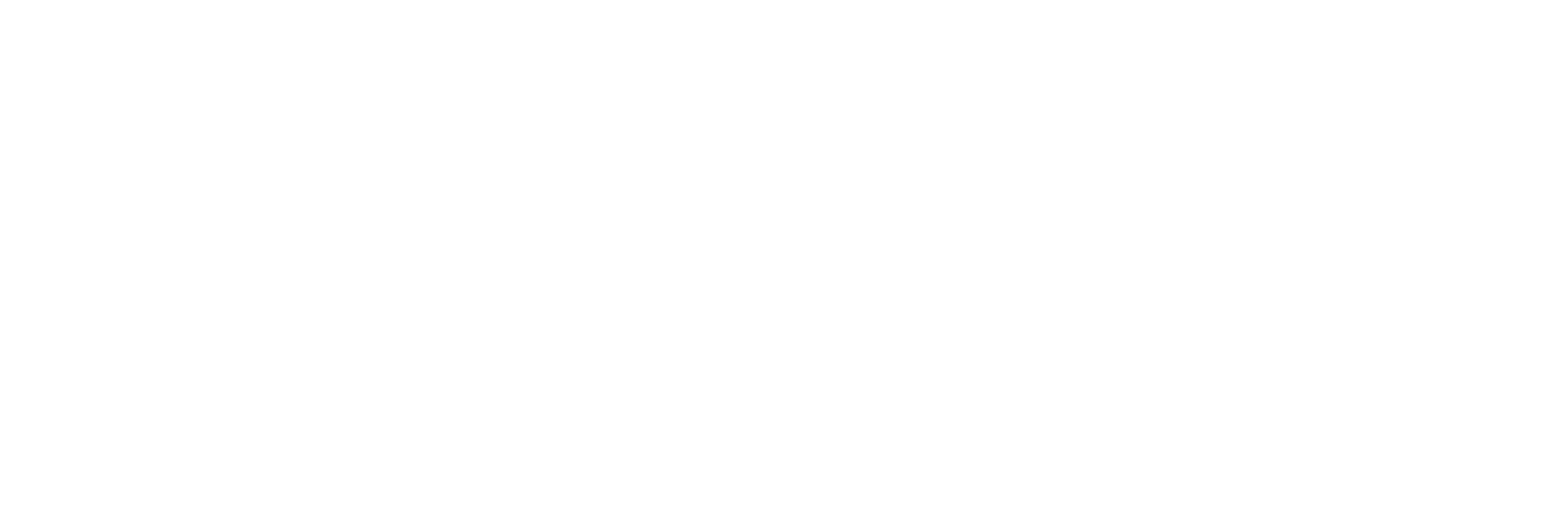
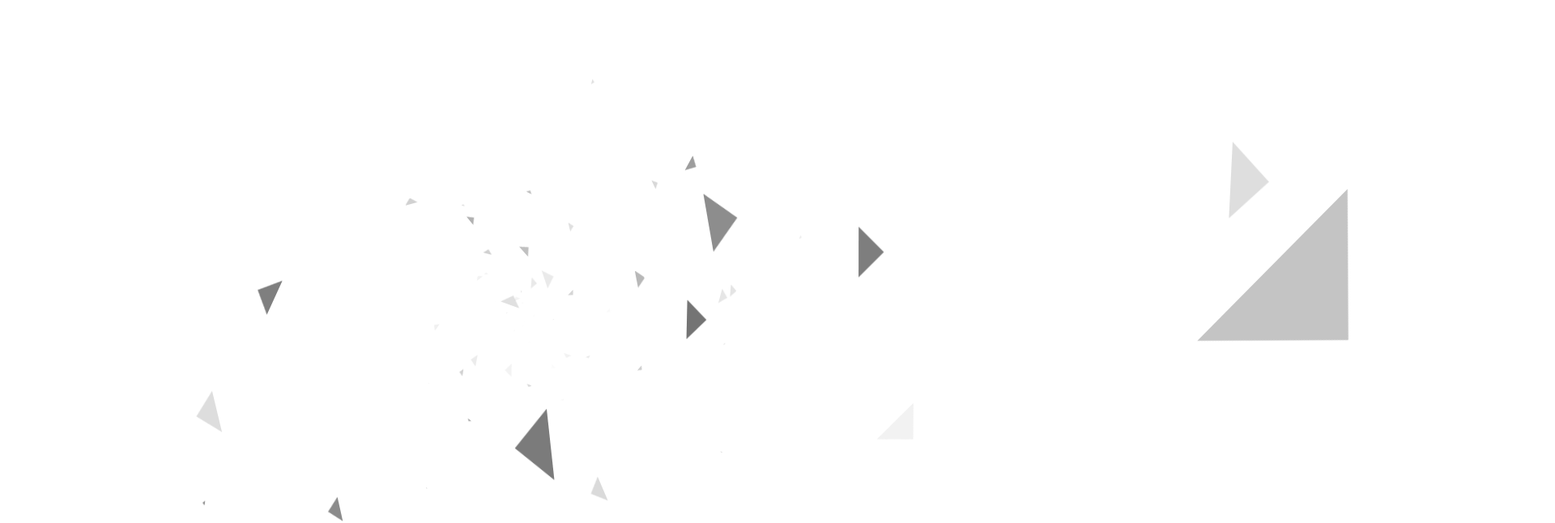
Before and after one commit to ramadiaz/rangkumin-client, a Next.js app: page / in a window 1280 px wide. Shown: the top 646 px of the page at 81% size, 1920 px wide, since content can reach past the window. Built offline with nearby package versions, Linux system fonts and the light colour scheme.

Commit message:
INITIALIZE of Animated Background

```diff
--- a/src/app/globals.css
+++ /dev/null
@@ -1,27 +0,0 @@
-@tailwind base;
-@tailwind components;
-@tailwind utilities;
-
-:root {
-  --background: #ffffff;
-  --foreground: #171717;
-}
-
-@media (prefers-color-scheme: dark) {
-  :root {
-    --background: #0a0a0a;
-    --foreground: #ededed;
-  }
-}
-
-body {
-  color: var(--foreground);
-  background: var(--background);
-  font-family: Arial, Helvetica, sans-serif;
-}
-
-@layer utilities {
-  .text-balance {
-    text-wrap: balance;
-  }
-}
--- /dev/null
+++ b/src/app/globals.scss
@@ -0,0 +1,73 @@
+@import "tailwindcss/base";
+@import "tailwindcss/components";
+@import "tailwindcss/utilities";
+
+:root {
+  --background: #ffffff;
+  --foreground: #171717;
+}
+
+@media (prefers-color-scheme: dark) {
+  :root {
+    --background: #0a0a0a;
+    --foreground: #ededed;
+  }
+}
+
+body {
+  color: var(--foreground);
+  background: var(--background);
+  font-family: Arial, Helvetica, sans-serif;
+  overflow: hidden;
+}
+
+@layer utilities {
+  .text-balance {
+    text-wrap: balance;
+  }
+}
+
+$total: 100;
+$time: 10s;
+
+html, body, .wrap {
+  height: 100%;
+}
+
+.wrap {
+  transform-style: preserve-3d;
+  perspective: 800px;
+}
+
+.tri {
+  height: 0;
+  width: 0;
+  position: absolute;
+  top: 50%;
+  left: 50%;
+}
+
+@for $i from 1 through $total {
+  $size: random(50) * 1px;
+  $rotate: random(360) * 1deg;
+  .tri:nth-child(#{$i}){
+    border-top: $size solid hsla(random(360), 100%, 50%, 1);
+    border-right: $size solid transparent;
+    border-left: $size solid transparent;
+    margin-left: -$size/2;
+    margin-top: -$size/2;
+    -webkit-filter: grayscale(1);
+    filter: grayscale(1);
+    transform: rotate($rotate) translate3d(0,0,-1500px) scale(0);
+    animation: anim#{$i} $time infinite linear;
+    animation-delay: $i * -($time/$total);
+    opacity: 0;
+  }
+
+  @keyframes anim#{$i}{
+    0% {
+      opacity: 1;
+      transform: rotate($rotate * 1.5) translate3d(random(1000) * 1px, random(1000) * 1px,1000px) scale(1);
+    }
+  }
+}
--- a/src/app/layout.tsx
+++ b/src/app/layout.tsx
@@ -1,6 +1,6 @@
 import type { Metadata } from "next";
 import localFont from "next/font/local";
-import "./globals.css";
+import "./globals.scss";
 
 const geistSans = localFont({
   src: "./fonts/GeistVF.woff",
@@ -26,9 +26,14 @@
   return (
     <html lang="en">
       <body
-        className={`${geistSans.variable} ${geistMono.variable} antialiased`}
+        className={`${geistSans.variable} ${geistMono.variable} antialiased dark`}
       >
         {children}
+        <div className="wrap">
+          {Array.from({ length: 100 }).map((_, index) => (
+            <div className="tri" key={index}></div>
+          ))}
+        </div>
       </body>
     </html>
   );
```
Also changed, not shown: package.json (+4 -3 lines), 1 other file (tests, documents, lock files or other folders).
